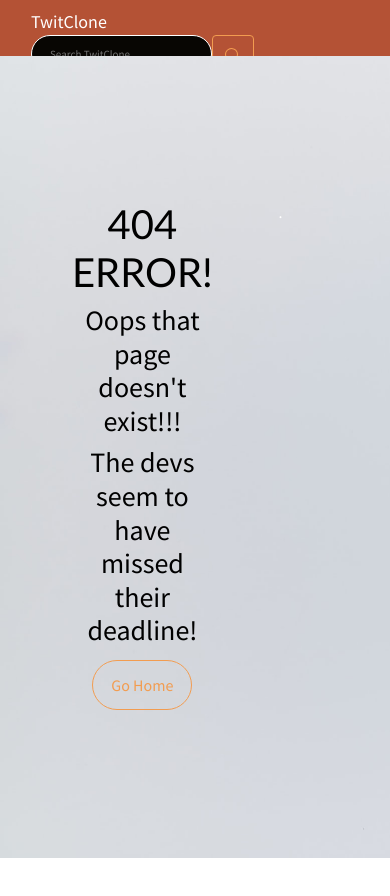
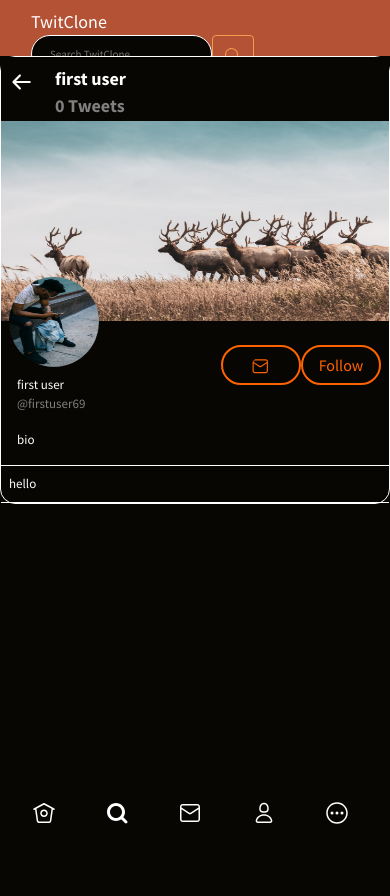
Before and after one commit to mafaro21/twitClone, a React (Create React App) app in the folder client/: page /profile in a window 390 px wide. Before the commit this address had no page. Shown: the top 896 px of the page. Before the commit the page ends 858 px from the top, so only its background shows below. Built offline with nearby package versions, Linux system fonts and the light colour scheme.

Commit message:
profile page, back button for both desktop & phone

```diff
--- a/client/src/App.js
+++ b/client/src/App.js
@@ -5,6 +5,7 @@ import './css/App.css';
 import Login from './views/Login';
 import Signup from './views/Signup';
 import Home from './views/Home';
+import Profile from './views/Profile';
 import Navbar from './components/Navbar';
 import NotFound404 from './NotFound404';
 import Error from './views/Error';
@@ -22,6 +23,7 @@ function App() {
           <Route path="/signup" component={Signup} />
           <Route path="/home" component={Home} />
           <Route path="/error" component={Error} />
+          <Route path="/profile" component={Profile} />
           <Route component={NotFound404} />
         </Switch>
         {/* <Footer /> */}
--- /dev/null
+++ b/client/src/components/BackButton.js
@@ -0,0 +1,21 @@
+import React from 'react';
+import '../css/Main.css';
+import { useHistory } from "react-router-dom";
+
+export default function BackButton() {
+    let history = useHistory();
+
+
+    return (
+        <div>
+            <button onClick={() => history.goBack()} >
+                <svg viewBox="0 0 24 24" class="icon ">
+                    <g>
+                        <path d="M20 11H7.414l4.293-4.293c.39-.39.39-1.023 0-1.414s-1.023-.39-1.414 0l-6 6c-.39.39-.39 1.023 0 1.414l6 6c.195.195.45.293.707.293s.512-.098.707-.293c.39-.39.39-1.023 0-1.414L7.414 13H20c.553 0 1-.447 1-1s-.447-1-1-1z">
+                        </path>
+                    </g>
+                </svg>
+            </button>
+        </div>
+    );
+}
--- a/client/src/components/Header.js
+++ b/client/src/components/Header.js
@@ -9,7 +9,7 @@ export default function Header() {
             <div className="fixed phone-header ">
 
                 <div className="d-flex">
-                    <Link class="header-link d-flex pl-2">
+                    <Link class="header-link d-flex pl-2 " to="/home">
                         <div>
                             <svg viewBox="0 0 26 26" className="icon mr-2">
                                 <g>
@@ -49,7 +49,7 @@ export default function Header() {
                 </div>
 
                 <div className="d-flex">
-                    <Link class="header-link d-flex pl-2">
+                    <Link class="header-link d-flex pl-2" to="/profile">
                         <div>
                             <svg viewBox="0 0 26 26" class="icon mr-2">
                                 <g>
--- a/client/src/css/Main.css
+++ b/client/src/css/Main.css
@@ -6,15 +6,21 @@
   --background: #080603;
 }
 
+/* mainly home properties */
+.main{
+  width: 40%;
+}
 .main-view{
   border: 1px solid var(--text);
     border-radius: 15px;
     text-align: left;
+    width: 100%;
 }
 
 .view{
     border-bottom: .02px solid var(--text);
     text-align: left;
+    width: auto;
 }
 
 .tweet-img{
@@ -34,15 +40,66 @@
   display: flex;
 }
 
-.heart{
-  height: 3px;
-  width:auto;
+span{
+  color: grey;
+}
+/* home properties */
+
+/* profile props */
+
+
+.profile-header{
+  font-size: 18px;
+  font-weight: bold;
+  position: sticky;
+  top: 50px;
+  background-color: #080603;
+  width: auto;
+  height: 64px;
 }
 
+/* .banner{
+  width: 100%;
+  height: 20%;
+} */
+.header-photo{
+  height: 200px;
+  width: 100%;
+}
 
+.profile-logo{
+  width:90px;
+  height:90px;
+  border-radius: 50%;
+  margin-top: -6%;
+}
+.banner-right{
+  display: flex;
+  float:right;
+  justify-content: space-between;
+}
+.banner-msg{
+   height:20px;
+  fill: var(--accent);
+    border-radius: 50%;
+}
+.banner-follow{
+  height: 40px;
+  width: 80px;
+  color: var(--accent);
+  transition: all .3s ease-in-out;
+  /* transform: translateZ(0); */
+  border: 2px solid var(--accent);
+  outline: none;
+}
+.no-padding {
+  padding-left: 0;
+  padding-right: 0;
+}
 
-span{
-  color: grey;
+button{
+  background-color: #080603;
+  border: 0;
 }
 
 
@@ -61,6 +118,9 @@ span{
     width: 100%;
     height: 70%;
   }
+  .profile-logo{
+    margin-top: -14%;
+  }
 
 
 }
--- a/client/src/css/Sidebar.css
+++ b/client/src/css/Sidebar.css
@@ -36,7 +36,6 @@
 
 .fixed{
   position: fixed;
-  width:20%;
 }
 
 .icon{
--- a/client/src/views/Home.js
+++ b/client/src/views/Home.js
@@ -10,16 +10,14 @@ import { useState } from "react";
 
 
 function Home() {
-    const [isClick, setClick] = useState(false);
+    // const [isClick, setClick] = useState(false);
 
 
     return (
         <div className="App general ">
             <div className="container ">
                 {/* <h3 className="text-start">Welcome, $Username</h3> */}
-                <br />
-                <div className="row pt-4 ">
-                    <br />
+                <div className="row ">
 
                     <Header />
 
--- /dev/null
+++ b/client/src/views/Profile.js
@@ -0,0 +1,86 @@
+import React from 'react';
+import '../css/App.css';
+import '../css/custom.scss';
+import '../css/Main.css';
+import BackButton from '../components/BackButton';
+import Sidebar from '../components/Sidebar';
+import Header from '../components/Header';
+import deer from '../images/hari-nandakumar.jpg';
+import derick from '../images/derick-anies.jpg';
+
+export default function Profile() {
+
+    return (
+        <div className="App general ">
+            <div className="container  ">
+                <div className="row ">
+
+                    <Header />
+
+                    <div className="col main-view  phone-home w-100 ">
+                        <div className="row profile-header">
+                            <div className="p-2  col row ">
+                                <div className="ml-2 col-1.5">
+                                    <BackButton />
+                                </div>
+                                <div className="col ">
+                                    <div className="">
+                                        first user
+                                    </div>
+                                    <p><span>0 Tweets</span></p>
+                                </div>
+
+                            </div>
+                        </div>
+
+                        <div className=" banner row">
+                            <img src={deer} alt="example" className="header-photo " />
+
+                            <div className="p-2 view col ">
+                                <div className="">
+                                    <img src={derick} alt="example" className="profile-logo" />
+
+                                    <div className="banner-right ">
+                                        <button
+                                            className="btn banner-follow btn-outline-primary rounded-pill mt-3"
+                                            type="submit">
+                                            <svg viewBox="0 0 26 26" className="banner-msg ">
+                                                <g>
+                                                    <path d="M19.25 3.018H4.75C3.233 3.018 2 4.252 2 5.77v12.495c0 1.518 1.233 2.753 2.75 2.753h14.5c1.517 0 2.75-1.235 2.75-2.753V5.77c0-1.518-1.233-2.752-2.75-2.752zm-14.5 1.5h14.5c.69 0 1.25.56 1.25 1.25v.714l-8.05 5.367c-.273.18-.626.182-.9-.002L3.5 6.482v-.714c0-.69.56-1.25 1.25-1.25zm14.5 14.998H4.75c-.69 0-1.25-.56-1.25-1.25V8.24l7.24 4.83c.383.256.822.384 1.26.384.44 0 .877-.128 1.26-.383l7.24-4.83v10.022c0 .69-.56 1.25-1.25 1.25z"></path>
+                                                </g>
+                                            </svg>
+                                        </button>
+                                        <br />
+                                        <button
+                                            className="btn banner-follow btn-outline-primary rounded-pill mt-3"
+                                            type="submit">
+                                            Follow
+                                        </button>
+                                    </div>
+                                </div>
+                                <div className="p-2 col">
+                                    first user
+                                    <p><span>@firstuser69</span></p>
+
+                                    <div>
+                                        bio
+                                    </div>
+
+                                </div>
+                            </div>
+                        </div>
+
+                        <div className="p-2 view row ">
+                            hello
+                        </div>
+
+                    </div>
+
+
+
+                    <Sidebar />
+                </div>
+            </div>
+        </div>
+    );
+}
```
Also changed, not shown: 1 other file (tests, documents, lock files or other folders).
